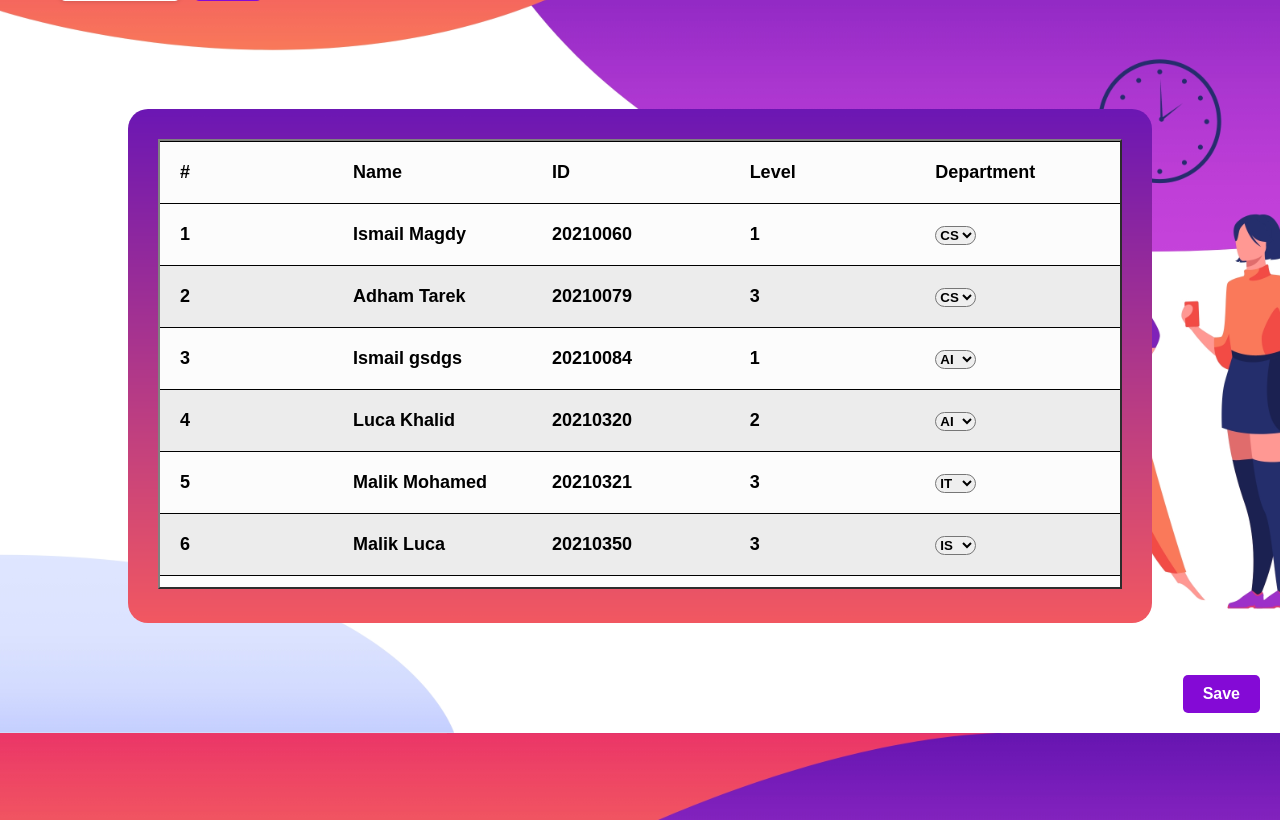
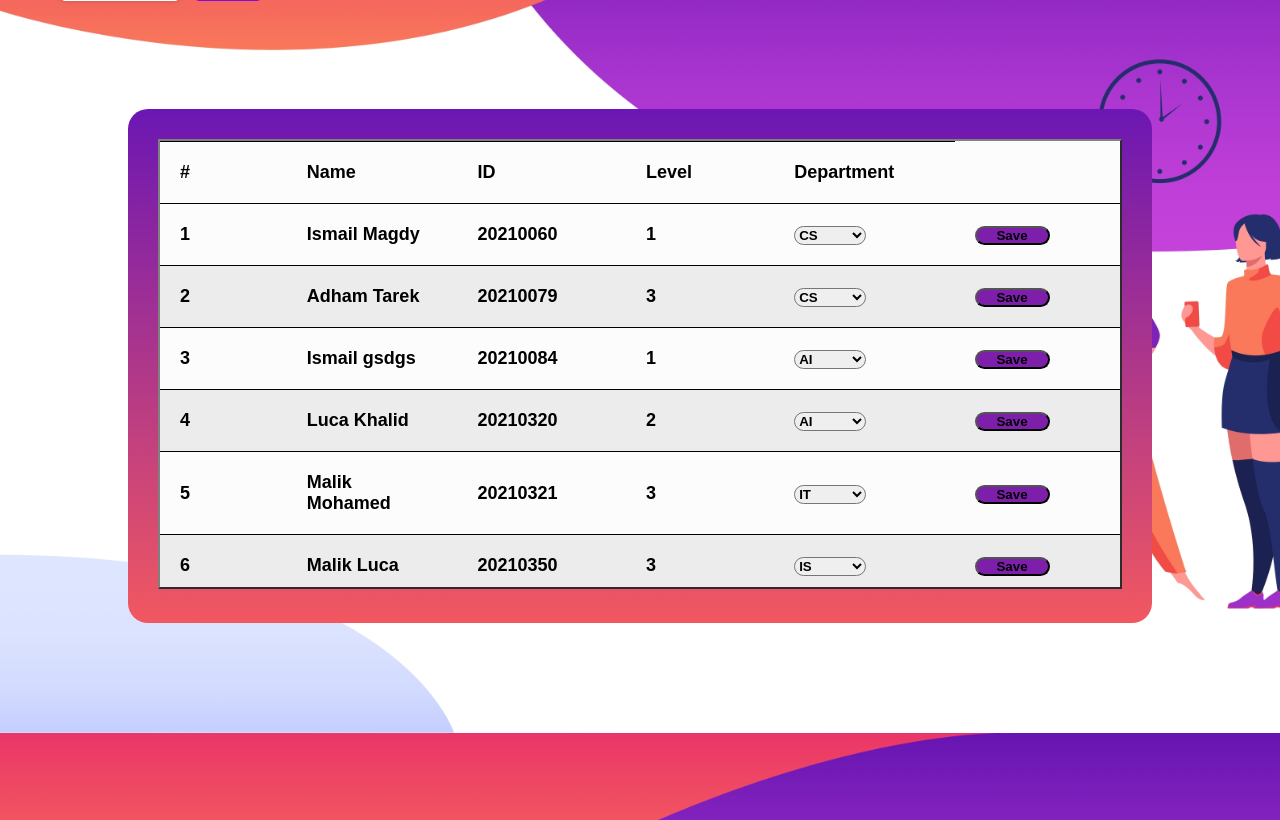
Before and after one commit to ahmed-taha1/Students-Affairs-Web-Project, a Django app: page /departmentAssignment/ in a window 1280 px wide. Shown: the part 139-959 px from the top of the page. Run offline with Django 4.2, Linux system fonts and the light colour scheme; data comes from the database, SQL or seed files in the repository; both versions use the stored data as it was after the commit.

Commit message:
"V 4.2 :D"

```diff
--- a/Web_Project/static/css/assign_department.css
+++ b/Web_Project/static/css/assign_department.css
@@ -106,20 +106,9 @@ th {
 }
 
 .save-button {
-  background-color: #840ad6;
-  border: none;
-  color: white;
-  padding: 10px 20px;
-  text-align: center;
-  text-decoration: none;
-  display: inline-block;
-  font-size: 16px;
-  cursor: pointer;
-  border-radius: 5px;
-  transition: background-color 0.3s ease;
-  position: fixed;
-  bottom: 20px;
-  right: 20px;
+    width: 75px;
+    border-radius: 20px;
+    background: #7D1FAB;
 }
 
 .save-button:hover {
--- a/Web_Project/static/js/assign_department.js
+++ b/Web_Project/static/js/assin.js
@@ -2,6 +2,7 @@
 let students = [];
 getStudentsData();
 fillTable();
+
 
 function getStudentsData(){
      let request = new XMLHttpRequest();
@@ -9,7 +10,18 @@ function getStudentsData(){
      request.send();
      students = JSON.parse(request.responseText);
  }
+ /*
+function updateDepartment() {
+    saveButton.addEventListener('click', () => {
+        let id = event.target.id;
+            let request = new XMLHttpRequest();
+            request.open("GET",`http://127.0.0.1:8000/deleteData/${id}`,false);
+            request.send();
+            deletion.style.display = 'none';
+            location.reload();
 
+    });
+}*/
 function fillTable() {
     let tableBody = document.querySelector('tbody');
     let count = 1;
@@ -27,7 +39,7 @@ function fillTable() {
       const departmentCell = document.createElement('td');
       const departmentSelect = document.createElement('select');
       departmentSelect.name = "department";
-      const department = ["CS", "AI", "IS", "IT", "DS"];
+      const department = ["General","CS", "AI", "IS", "IT", "DS"];
       for (let i = 0; i < department.length; i++) {
           const option = document.createElement('option');
           option.value = department[i];
@@ -38,30 +50,27 @@ function fillTable() {
          departmentSelect.appendChild(option);
       }
       departmentCell.appendChild(departmentSelect);
+      const saveCell = document.createElement('td');
+      const saveBtn = document.createElement('button');
+      saveBtn.classList.add("save-button");
+      saveBtn.id = id;
+      console.log(saveBtn.id);
+      saveBtn.innerText = "Save";
+      saveCell.append(saveBtn);
       newRow.append(countCell);
       newRow.append(nameCell);
       newRow.append(idCell);
       newRow.append(levelCell);
       newRow.append(departmentCell);
+      newRow.append(saveCell);
       tableBody.append(newRow);
       count++;
     }
 }
 window.addEventListener('DOMContentLoaded', () => {
-  const saveButton = document.querySelector('.save-button');
   const searchForm = document.getElementById('search-form');
   const searchInput = document.getElementById('search');
   const tableRows = document.querySelectorAll('tbody tr');
-
-  saveButton.addEventListener('click', () => {
-    const selectedDepartment = document.querySelector('select[name="department"]:checked');
-    if (selectedDepartment) {
-      const selectedDepartmentValue = selectedDepartment.value;
-      console.log('Selected Department:', selectedDepartmentValue);
-    } else {
-      console.log('Please select a department.');
-    }
-  });
 
   searchForm.addEventListener('submit', (e) => {
     e.preventDefault();
--- a/templates/assign_department.html
+++ b/templates/assign_department.html
@@ -56,7 +56,6 @@
       </div>
     </div>
   </div>
-  <button class="save-button">Save</button>
     </aside>
   </section>
 </body>
@@ -69,5 +68,5 @@
     });
 </script>
 
-<script src="{% static 'js/assign_department.js' %}"></script>
+<script src="{% static 'js/assin.js' %}"></script>
 </html>
```
Also changed, not shown: static/css/assign_department.css (+3 -14 lines), static/js/assin.js (renamed from static/js/assign_department.js, +21 -12 lines), db.sqlite3.
